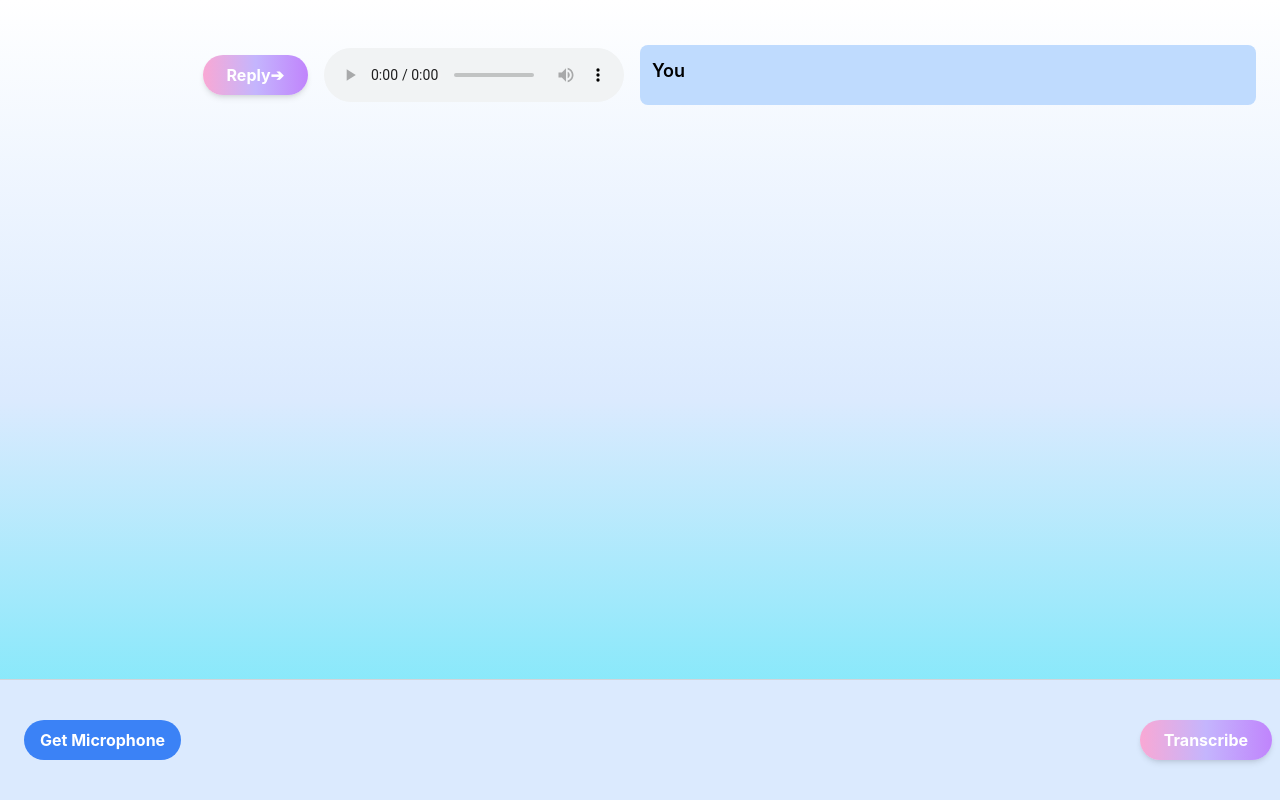
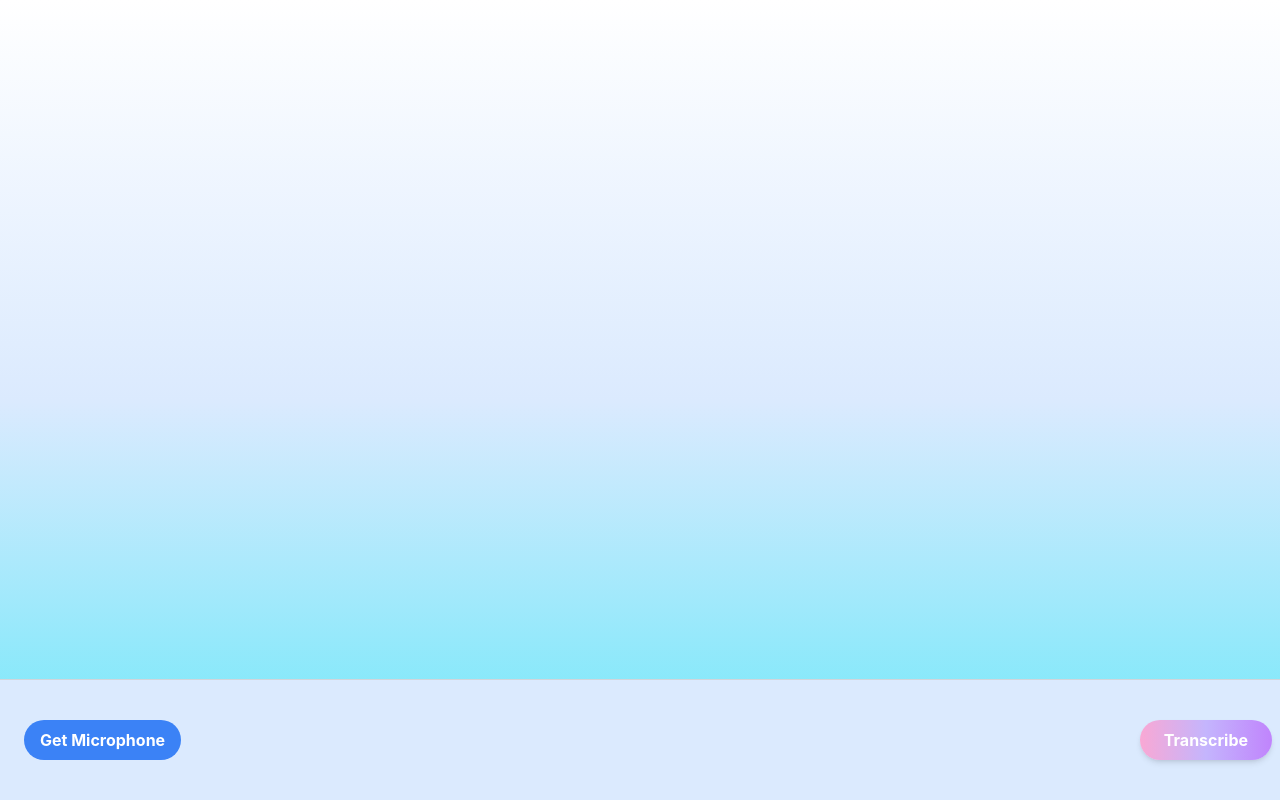
Before and after one commit to Arjun-254/SIH1348_LichtDenCode, a React (Create React App) app: page /Assistant in a window 1280 px wide. Built offline with nearby package versions, Linux system fonts and the light colour scheme.

Commit message:
JS conditional rendering

```diff
--- a/src/components/Mic.js
+++ b/src/components/Mic.js
@@ -159,7 +159,7 @@ const Mic = () => {
 
   return (
     <div className="bg-gradient-to-b bg-cover bg-center from-white via-blue-100 to-cyan-300 min-h-screen py-10 px-6">
-      {true && (
+      {transcription && (
         <div className="flex flex-row justify-end items-center ml-auto">
           <button
             onClick={handleSound}
@@ -168,7 +168,7 @@ const Mic = () => {
             Reply <span className="mlc-2">&#10132;</span>
           </button>
 
-          {true ? (
+          {audio1 ? (
             <div className="audio-container flex flex-row items-center mt-2 mx-4">
               {isPlaying && (
                 <Audio
```
